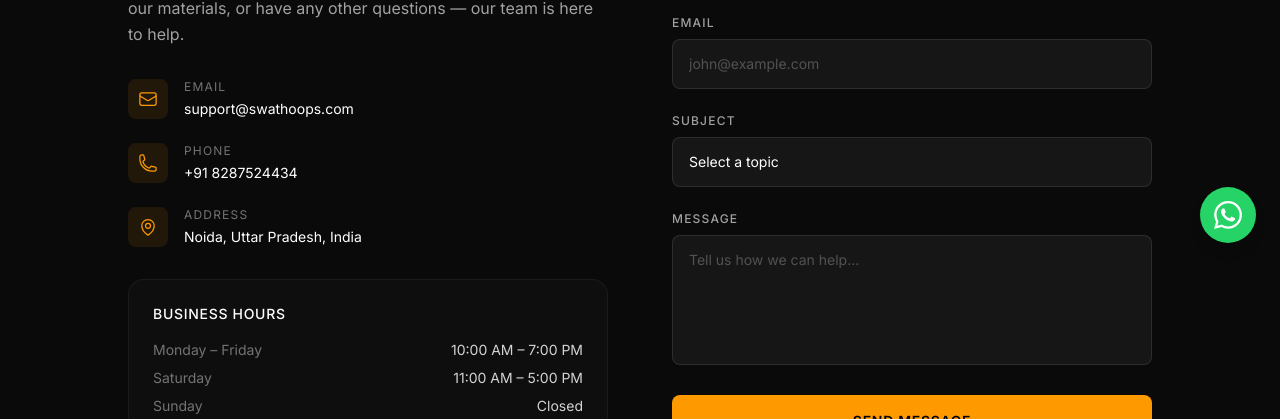
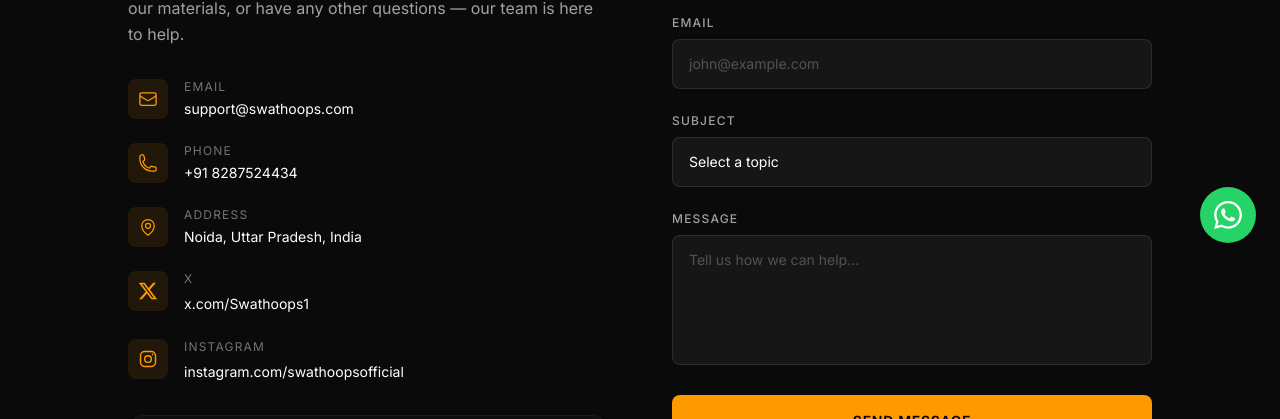
Before and after one commit to sagarthakur00/swathoops.com, a Next.js app: page /contact in a window 1280 px wide. Shown: the part 533-952 px from the top of the page. Built offline with nearby package versions, Linux system fonts and the light colour scheme; no server answers.

Commit message:
feat: enhance contact page with social media links and update contact configuration

```diff
--- a/src/app/contact/page.tsx
+++ b/src/app/contact/page.tsx
@@ -72,6 +72,7 @@ export default function ContactPage() {
                   ),
                   label: "Email",
                   value: CONTACT_CONFIG.email,
+                  href: null,
                 },
                 {
                   icon: (
@@ -81,6 +82,7 @@ export default function ContactPage() {
                   ),
                   label: "Phone",
                   value: CONTACT_CONFIG.phone,
+                  href: null,
                 },
                 {
                   icon: (
@@ -91,6 +93,41 @@ export default function ContactPage() {
                   ),
                   label: "Address",
                   value: CONTACT_CONFIG.address,
+                  href: null,
+                },
+                {
+                  icon: (
+                    <svg
+                      xmlns="http://www.w3.org/2000/svg"
+                      viewBox="0 0 24 24"
+                      fill="currentColor"
+                      className="w-5 h-5"
+                    >
+                      <path d="M18.244 2H21.62l-7.374 8.43L22.92 22h-6.79l-5.316-6.948L4.73 22H1.35l7.889-9.015L.92 2h6.963l4.803 6.276L18.244 2Zm-1.184 17.978h1.87L6.867 3.916H4.86L17.06 19.978Z" />
+                    </svg>
+                  ),
+                  label: "X",
+                  value: "x.com/Swathoops1",
+                  href: CONTACT_CONFIG.social.x,
+                },
+                {
+                  icon: (
+                    <svg
+                      xmlns="http://www.w3.org/2000/svg"
+                      fill="none"
+                      viewBox="0 0 24 24"
+                      strokeWidth={1.7}
+                      stroke="currentColor"
+                      className="w-5 h-5"
+                    >
+                      <rect x="3" y="3" width="18" height="18" rx="5" />
+                      <circle cx="12" cy="12" r="4" />
+                      <circle cx="17.5" cy="6.5" r="1" fill="currentColor" stroke="none" />
+                    </svg>
+                  ),
+                  label: "Instagram",
+                  value: "instagram.com/swathoopsofficial",
+                  href: CONTACT_CONFIG.social.instagram,
                 },
               ].map((item) => (
                 <div key={item.label} className="flex items-start gap-4">
@@ -101,7 +138,18 @@ export default function ContactPage() {
                     <p className="text-xs text-neutral-500 tracking-widest uppercase mb-1">
                       {item.label}
                     </p>
-                    <p className="text-sm text-white">{item.value}</p>
+                    {item.href ? (
+                      <a
+                        href={item.href}
+                        target="_blank"
+                        rel="noopener noreferrer"
+                        className="text-sm text-white hover:text-amber-400 transition-colors"
+                      >
+                        {item.value}
+                      </a>
+                    ) : (
+                      <p className="text-sm text-white">{item.value}</p>
+                    )}
                   </div>
                 </div>
               ))}
--- a/src/config/client.ts
+++ b/src/config/client.ts
@@ -17,6 +17,12 @@ export const CONTACT_CONFIG = {
   phone: process.env.NEXT_PUBLIC_CONTACT_PHONE || "+91 8287524434",
   address:
     process.env.NEXT_PUBLIC_CONTACT_ADDRESS || "Noida, Uttar Pradesh, India",
+  social: {
+    x: process.env.NEXT_PUBLIC_CONTACT_X || "https://x.com/Swathoops1",
+    instagram:
+      process.env.NEXT_PUBLIC_CONTACT_INSTAGRAM ||
+      "https://www.instagram.com/swathoopsofficial/",
+  },
 } as const;
 
 export const PAYMENT_CONFIG = {
```
